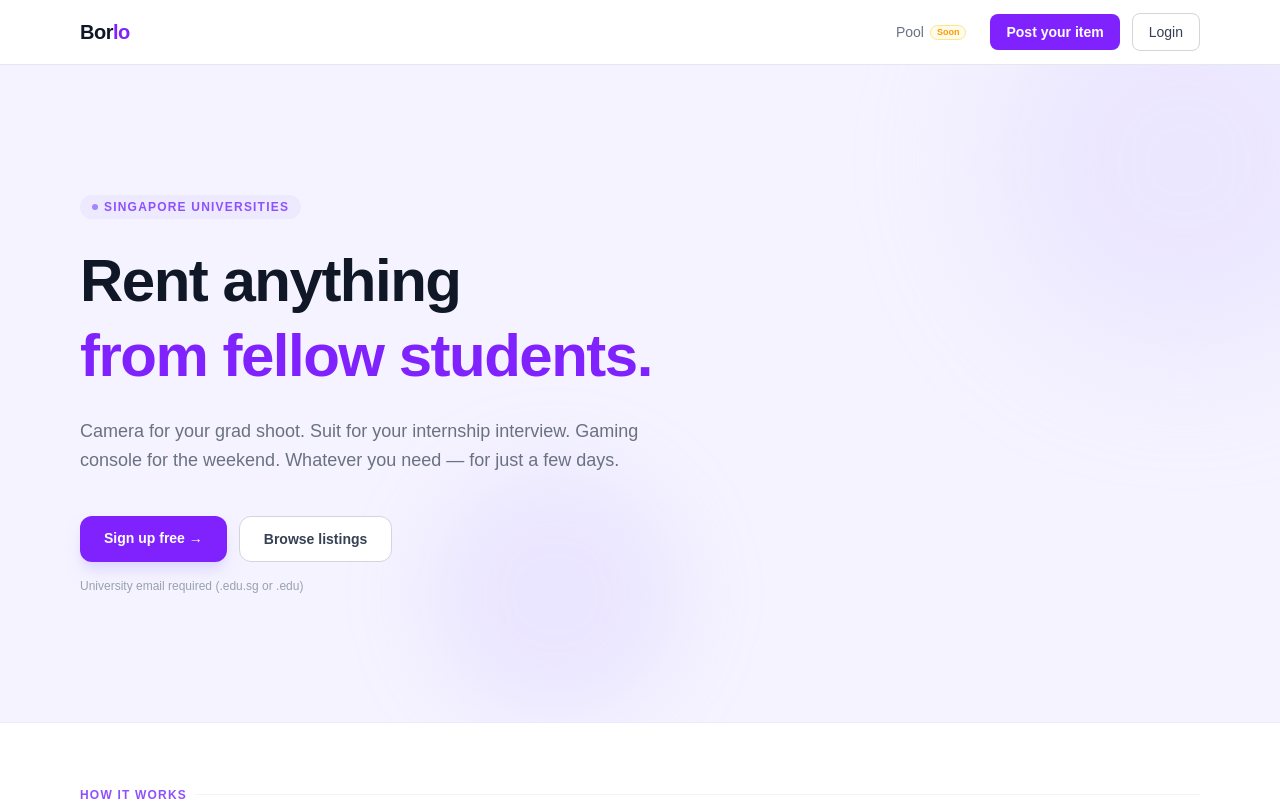
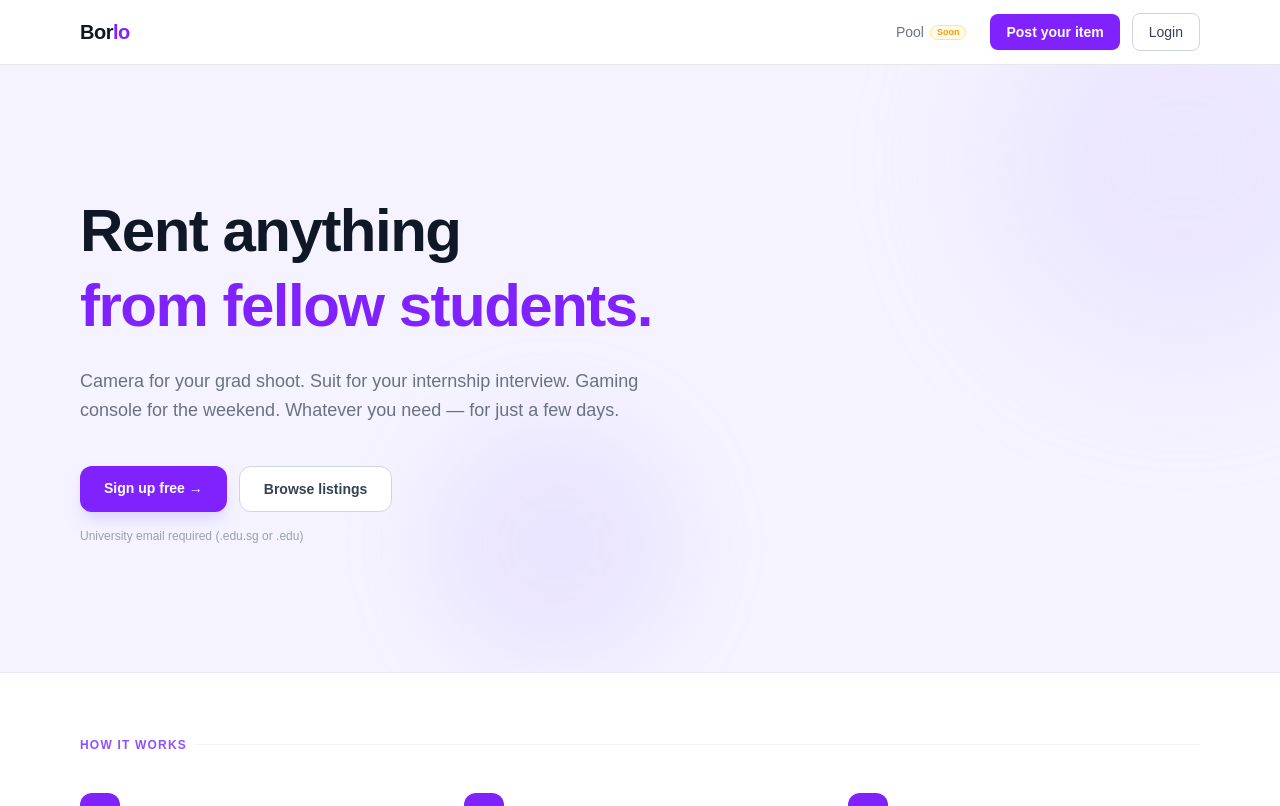
Before and after one commit to Anthony-Zou/rentify, a Next.js app: page / in a window 1280 px wide. Shown: the top 806 px of the page. Built offline with nearby package versions, Linux system fonts and the light colour scheme; no server answers; the database is empty.

Commit message:
Remove 'Singapore Universities' badge from hero

```diff
--- a/src/app/Landing.tsx
+++ b/src/app/Landing.tsx
@@ -11,10 +11,6 @@ export default function Landing({ isLoggedIn = false }: { isLoggedIn?: boolean }
 
         <div className="relative max-w-6xl mx-auto px-4 py-20 md:py-32">
           <div className="max-w-2xl">
-            <span className="inline-flex items-center gap-1.5 text-xs font-semibold tracking-widest text-violet-500 uppercase mb-6 bg-violet-100 px-3 py-1 rounded-full">
-              <span className="w-1.5 h-1.5 rounded-full bg-violet-400 inline-block" />
-              Singapore Universities
-            </span>
             <h1 className="text-4xl md:text-6xl font-black text-gray-900 leading-tight tracking-tight mb-6">
               Rent anything<br />
               <span className="text-violet-600">from fellow students.</span>
```
